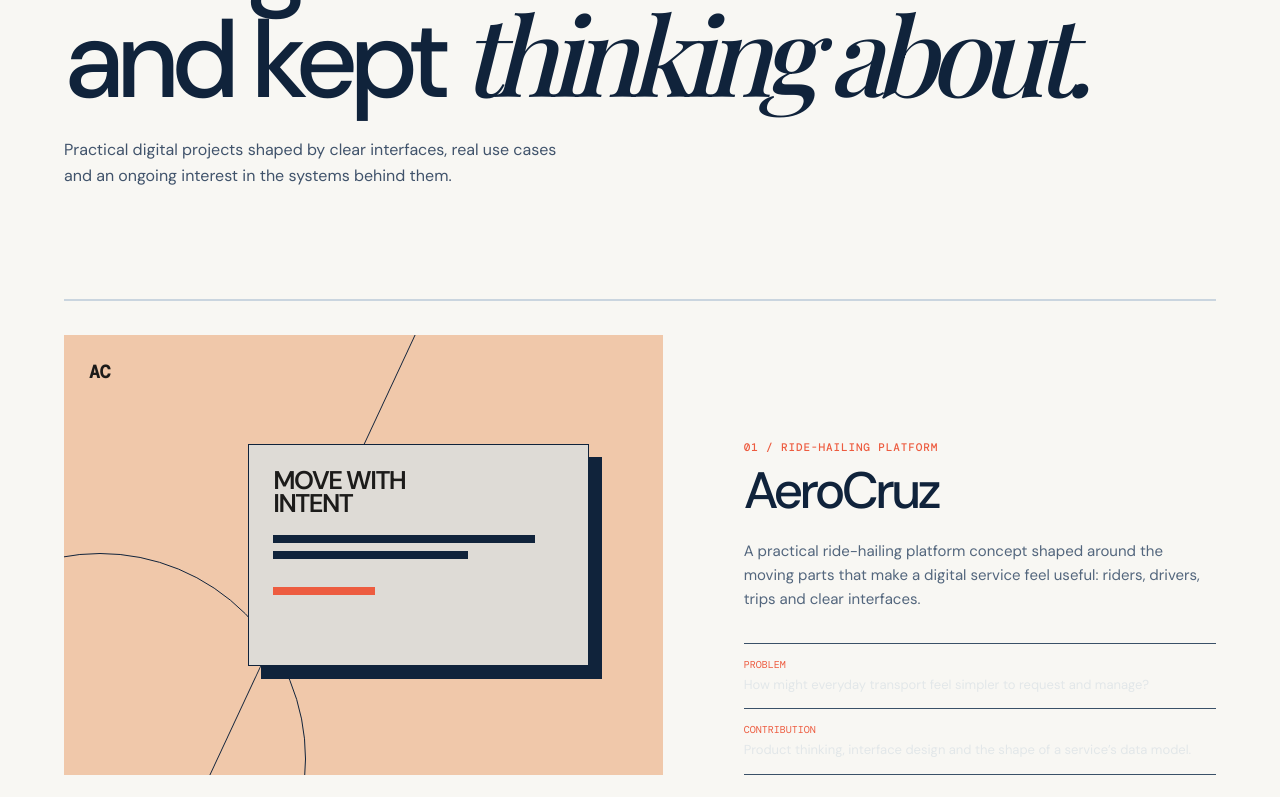
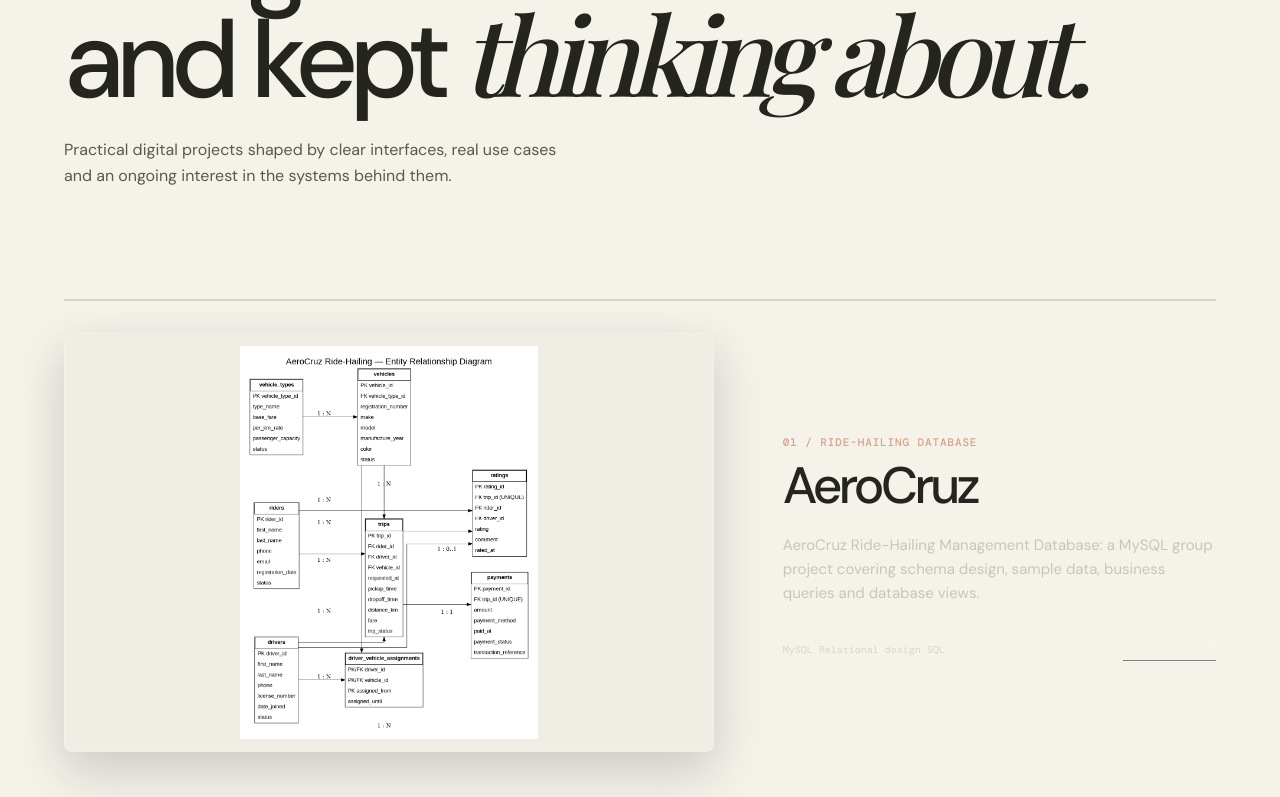
Before and after one commit to NoxxyTheMain/My-Portfolio, a Next.js app: page /work in a window 1280 px wide. Shown: the part 316-1113 px from the top of the page. Built offline with nearby package versions, Linux system fonts and the light colour scheme; a web font is replaced by a local one.

Commit message:
Refresh portfolio design and add real project assets

```diff
--- a/app/components.tsx
+++ b/app/components.tsx
@@ -3,7 +3,7 @@ import { social } from "../content/site";
 import { ArrowUpRight, Github, Linkedin, Mail } from "./ui";
 
 export function SiteNav() {
-  return <nav className="site-nav"><Link className="brand" href="/">Allan Senteu<span>.</span></Link><div className="nav-links"><Link href="/work">Work</Link><Link href="/writing">Writing</Link><Link href="/about">About</Link><Link href="/skills">Skills</Link></div><Link className="nav-contact" href="/contact">Let’s talk <ArrowUpRight /></Link></nav>;
+  return <nav className="site-nav"><Link className="brand" href="/">Allan Senteu<span>.</span></Link><div className="nav-links"><Link href="/work">Work</Link><Link href="/writing">Writing</Link><Link href="/about">About</Link><Link href="/skills">Skills</Link></div><div className="nav-actions"><a className="nav-cv" href="/allan-senteu-cv.pdf" download>Download CV <span aria-hidden="true">↓</span></a><Link className="nav-contact" href="/contact">Let’s talk <ArrowUpRight /></Link></div></nav>;
 }
 
 export function SocialLinks() {
--- a/app/page.tsx
+++ b/app/page.tsx
@@ -11,6 +11,7 @@ export default function Home() {
         <div className="hero-grid" aria-hidden="true" />
         <p className="eyebrow reveal">Writer. Builder. Explorer of technology.</p>
         <h1 className="reveal delay-1">Allan<br /><em>Senteu</em></h1>
+        <figure className="hero-portrait reveal delay-1"><Image src="/allan-senteu.jpg" alt="Portrait of Allan Senteu" width={900} height={1200} priority /></figure>
         <div className="hero-bottom reveal delay-2">
           <p>I build digital experiences, write about technology, and explore the systems and security behind the things we use every day.</p>
           <div className="actions"><a className="button" href="#work">Explore my work <ArrowUpRight /></a><a className="text-link" href="#writing">Read my writing <span>↓</span></a></div>
@@ -69,4 +70,4 @@ export default function Home() {
 }
 
 function Practice({n,title,text,tags}:{n:string,title:string,text:string,tags:string[]}) { return <article className="practice-item"><span>{n}</span><h3>{title}</h3><p>{text}</p><div>{tags.map(t=><i key={t}>{t}</i>)}</div></article>; }
-function Project({project,index}:{project:(typeof projects)[number],index:number}) { return <article className={`project project-${index}`}><div className="project-visual"><span>{project.mark}</span><div className="screen"><b>{project.visual}</b><i /><i /><i /></div></div><div className="project-info"><p className="project-kind">0{index+1} / {project.kind}</p><h3>{project.title}</h3><p>{project.description}</p><dl><div><dt>Problem</dt><dd>{project.problem}</dd></div><div><dt>Contribution</dt><dd>{project.contribution}</dd></div></dl><div className="project-foot"><div>{project.stack.map(t=><span key={t}>{t}</span>)}</div><a href={project.github} aria-label={`${project.title} on GitHub`}>View project <ArrowUpRight /></a></div></div></article>; }
+function Project({project,index}:{project:(typeof projects)[number],index:number}) { return <article className={`project project-${index}${project.preview ? " has-preview" : ""}`}>{project.preview && <div className="project-visual"><Image src={project.preview} alt={project.previewAlt ?? `${project.title} project preview`} width={1600} height={900} sizes="(max-width: 760px) 100vw, 52vw" /></div>}<div className="project-info"><p className="project-kind">0{index+1} / {project.kind}</p><h3>{project.title}</h3><p>{project.description}</p><div className="project-foot"><div>{project.stack.map(t=><span key={t}>{t}</span>)}</div>{project.github && <a href={project.github} aria-label={`${project.title} on GitHub`}>View project <ArrowUpRight /></a>}</div></div></article>; }
--- a/app/work/page.tsx
+++ b/app/work/page.tsx
@@ -1,3 +1,42 @@
+import Image from "next/image";
 import { projects } from "../../content/site";
 import { PageIntro } from "../components";
-export default function WorkPage(){return <main className="inner-page"><PageIntro label="Selected work" title={<>Things I’ve made<br />and kept <em>thinking about.</em></>} copy="Practical digital projects shaped by clear interfaces, real use cases and an ongoing interest in the systems behind them."/><section className="project-list page-projects">{projects.map((project,i)=><article className="project project-page" key={project.title}><div className={`project-visual project-${i}`}><span>{project.mark}</span><div className="screen"><b>{project.visual}</b><i/><i/><i/></div></div><div className="project-info"><p className="project-kind">0{i+1} / {project.kind}</p><h2>{project.title}</h2><p>{project.description}</p><dl><div><dt>Problem</dt><dd>{project.problem}</dd></div><div><dt>Contribution</dt><dd>{project.contribution}</dd></div></dl></div></article>)}</section></main>}
+import { ArrowUpRight } from "../ui";
+
+export default function WorkPage() {
+  return (
+    <main className="inner-page">
+      <PageIntro
+        label="Selected work"
+        title={<>Things I’ve made<br />and kept <em>thinking about.</em></>}
+        copy="Practical digital projects shaped by clear interfaces, real use cases and an ongoing interest in the systems behind them."
+      />
+      <section className="project-list page-projects">
+        {projects.map((project, index) => (
+          <article className={`project project-page${project.preview ? " has-preview" : ""}`} key={project.title}>
+            {project.preview && (
+              <div className="project-visual">
+                <Image
+                  src={project.preview}
+                  alt={project.previewAlt ?? `${project.title} project preview`}
+                  width={1600}
+                  height={900}
+                  sizes="(max-width: 760px) 100vw, 52vw"
+                />
+              </div>
+            )}
+            <div className="project-info">
+              <p className="project-kind">0{index + 1} / {project.kind}</p>
+              <h2>{project.title}</h2>
+              <p>{project.description}</p>
+              <div className="project-foot">
+                <div>{project.stack.map((item) => <span key={item}>{item}</span>)}</div>
+                {project.github && <a href={project.github}>View project <ArrowUpRight /></a>}
+              </div>
+            </div>
+          </article>
+        ))}
+      </section>
+    </main>
+  );
+}
--- a/content/site.ts
+++ b/content/site.ts
@@ -5,11 +5,10 @@ export const social = {
   phone: "+254792226658"
 };
 
-export const projects = [
-  { title: "AeroCruz", kind: "Ride-hailing platform", mark: "AC", visual: "MOVE WITH INTENT", description: "A practical ride-hailing platform concept shaped around the moving parts that make a digital service feel useful: riders, drivers, trips and clear interfaces.", problem: "How might everyday transport feel simpler to request and manage?", contribution: "Product thinking, interface design and the shape of a service’s data model.", stack: ["Web app", "UI / UX", "Database architecture"], github: "#" },
-  { title: "Barclays Sunset Camp", kind: "Tourism & hospitality", mark: "BSC", visual: "THE STAY BEGINS HERE", description: "A considered web presence for a hospitality business—designed to present a destination with clarity, warmth and a path toward booking.", problem: "How can a digital visit create confidence before a guest arrives?", contribution: "Responsive design, user experience and a business-focused web presentation.", stack: ["Responsive design", "UX", "Booking flow"], github: "#" },
-  { title: "Elite Wear & Ink", kind: "Web development", mark: "EWI", visual: "MADE TO BE WORN", description: "A frontend project focused on the fundamentals that matter: strong hierarchy, responsive behavior and a clear presentation of a brand’s offering.", problem: "How can a small brand make its work easy to discover online?", contribution: "Frontend implementation and responsive page design.", stack: ["HTML", "CSS", "JavaScript"], github: "#" },
-  { title: "Security work in progress", kind: "Future projects", mark: "+", visual: "LAB NOTES / 001", description: "A home reserved for the experiments still ahead: security labs, network projects, Python tools and more deliberate work on authentication and web security.", problem: "The next layer of technical understanding.", contribution: "Learning in public—without pretending the work is finished.", stack: ["Linux", "Networking", "Web security"], github: "#" }
+export const projects: { title: string; kind: string; preview?: string; previewAlt?: string; description: string; stack: string[]; github: string }[] = [
+  { title: "AeroCruz", kind: "Ride-hailing database", preview: "/aerocruz-erd.png", previewAlt: "AeroCruz relational database entity relationship diagram", description: "AeroCruz Ride-Hailing Management Database: a MySQL group project covering schema design, sample data, business queries and database views.", stack: ["MySQL", "Relational design", "SQL"], github: "https://github.com/NoxxyTheMain/aerocruz-ride-hailing" },
+  { title: "Barclays Sunset Camp", kind: "Tourism & hospitality", description: "A considered web presence for a hospitality business—designed to present a destination with clarity, warmth and a path toward booking.", stack: ["Responsive design", "UX", "Booking flow"], github: "" },
+  { title: "Elite Wear & Ink", kind: "Web development", description: "A frontend project focused on strong hierarchy, responsive behavior and a clear presentation of a brand’s offering.", stack: ["HTML", "CSS", "JavaScript"], github: "" }
 ];
 
 export const articles = [
```
Also changed, not shown: app/globals.css, public/aerocruz-erd.png (added), 1 other file (tests, documents, lock files or other folders).
